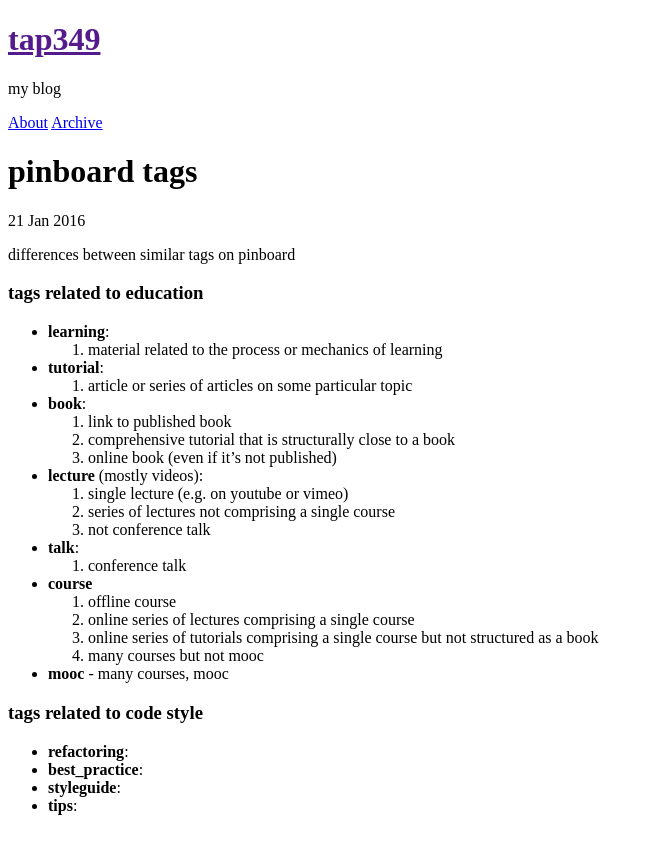
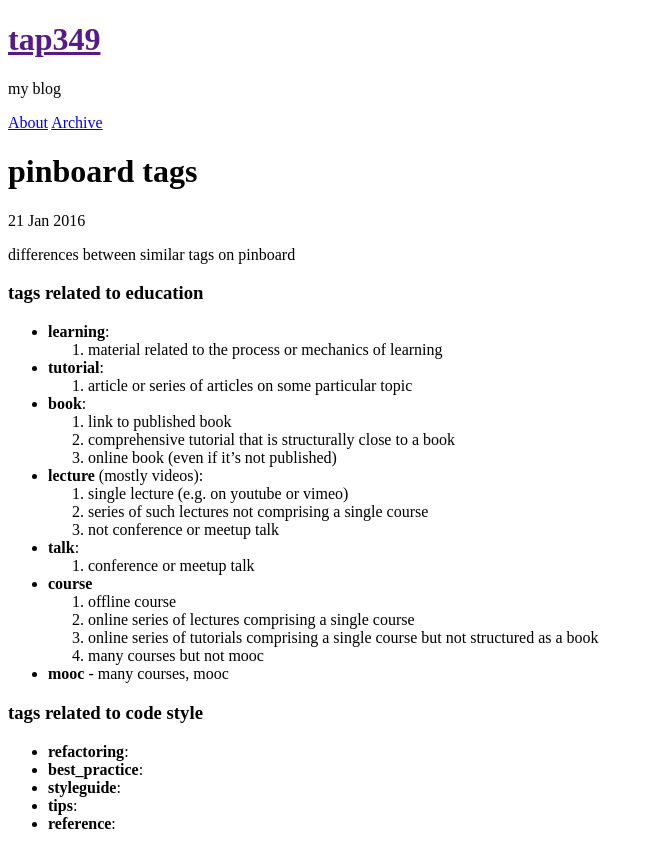
Before and after one commit to tap349/tap349.github.io, a Jekyll site: the page built from _posts/2016-01-22-pinboard-tags.md, in a window 1280 px wide. Shown: the top 868 px of the page, without its empty margins (0-654 px from the left). Built offline with Jekyll 4.4.1, drawn with Linux system fonts in a browser that asks for light colours.

Commit message:
update 2016-12-24_13:39:00

```diff
--- a/_posts/2016-01-22-pinboard-tags.md
+++ b/_posts/2016-01-22-pinboard-tags.md
@@ -22,10 +22,10 @@ differences between similar tags on pinboard
   3. online book (even if it's not published)
 - **lecture** (mostly videos):
   1. single lecture (e.g. on youtube or vimeo)
-  2. series of lectures not comprising a single course
-  3. not conference talk
+  2. series of such lectures not comprising a single course
+  3. not conference or meetup talk
 - **talk**:
-  1. conference talk
+  1. conference or meetup talk
 - **course**
   1. offline course
   2. online series of lectures comprising a single course
@@ -40,3 +40,4 @@ differences between similar tags on pinboard
 - **best_practice**:
 - **styleguide**:
 - **tips**:
+- **reference**:
```
